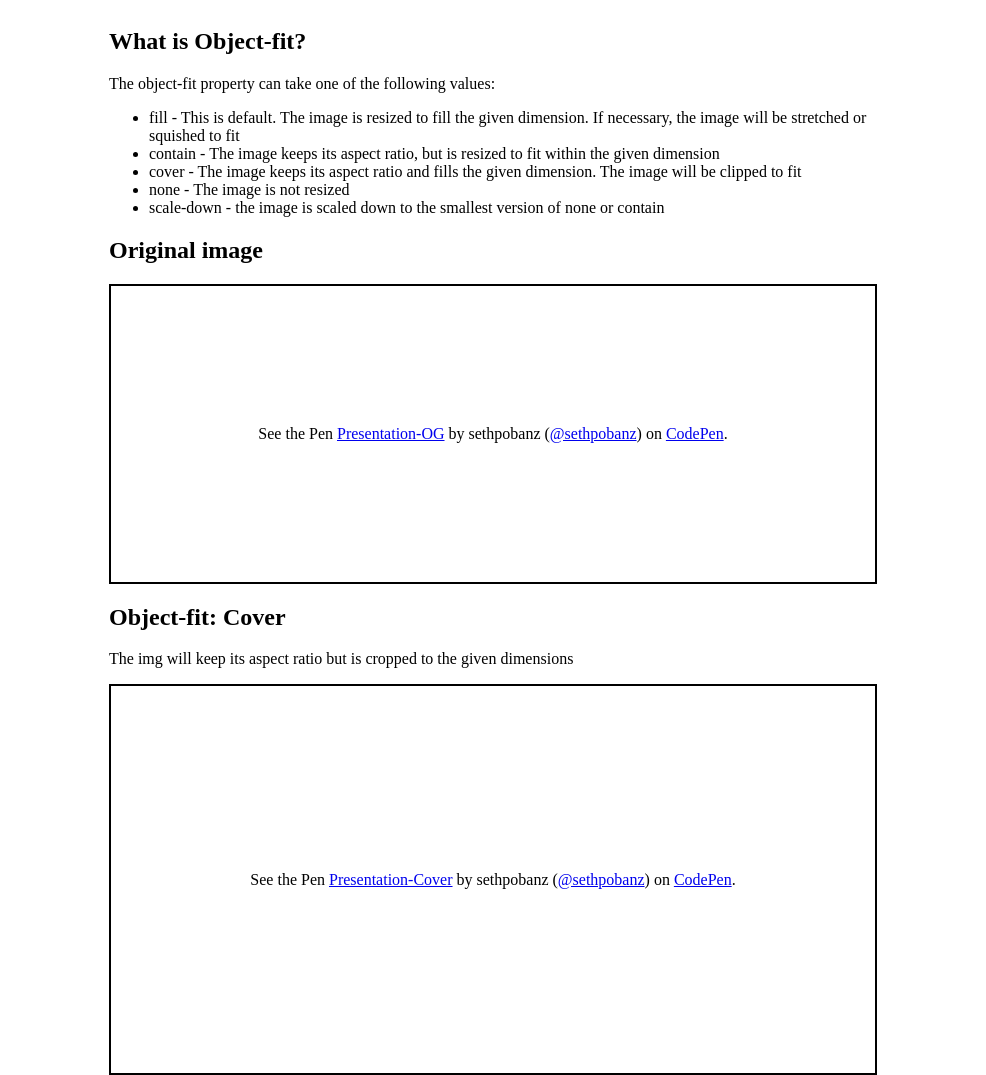
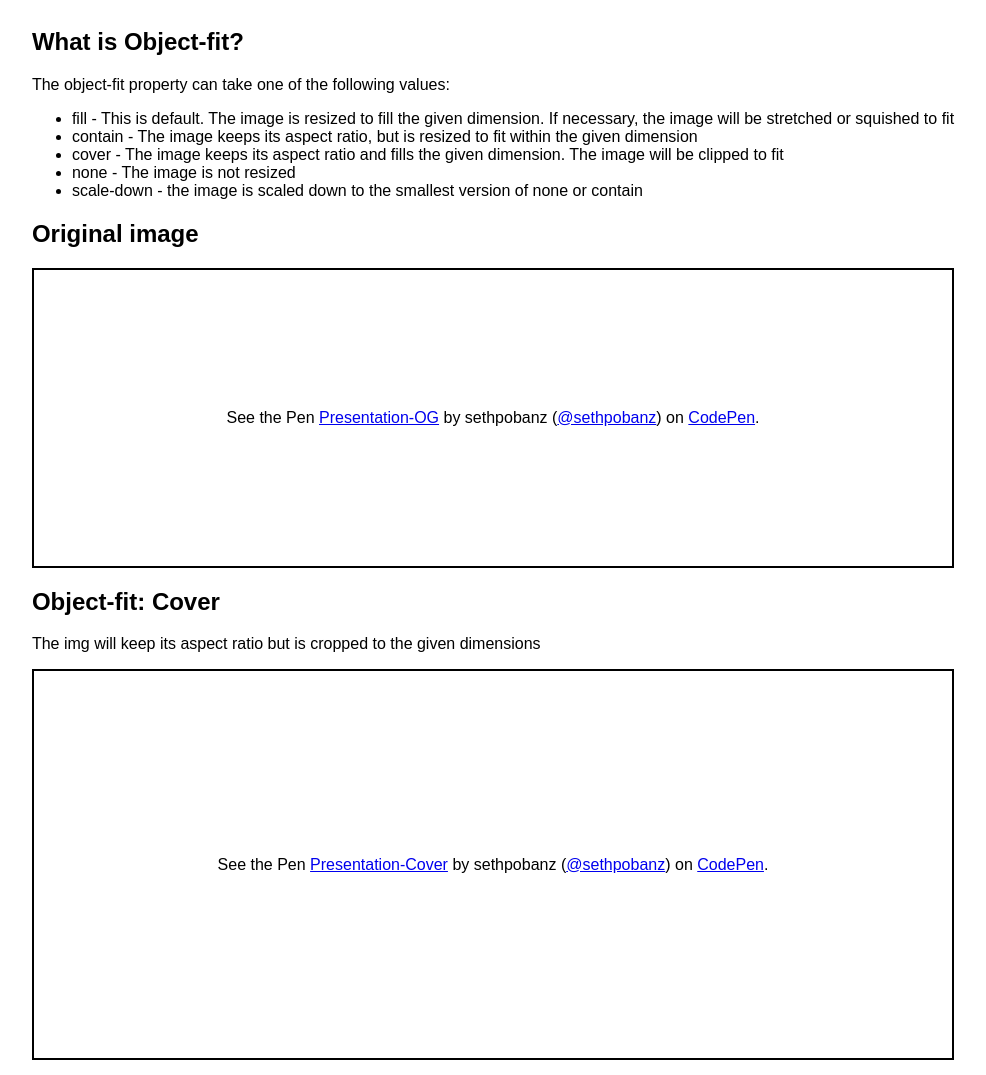
Before and after one commit to sethpobanz/Presentation---Images-and-Object-fit, a plain HTML site: page index.html in a window 1280 px wide. Shown: the top 1075 px of the page, without its empty margins (147-1133 px from the left). Drawn offline with Linux system fonts and the light colour scheme; a script that the page names is missing.

Commit message:
styled font family

```diff
--- a/index.html
+++ b/index.html
@@ -13,12 +13,11 @@
     }
 
     article {
-      max-width: 48em;
-      /* choose whatever width you'd like.
-                         "em" is one character */
+      max-width: 75em;
+      font-family: Arial, Helvetica, sans-serif;
     }
   </style>
-  <title>Images and Object-fit</title>
+  <title>Object-fit Presentation</title>
 </head>
 
 <body>
```
